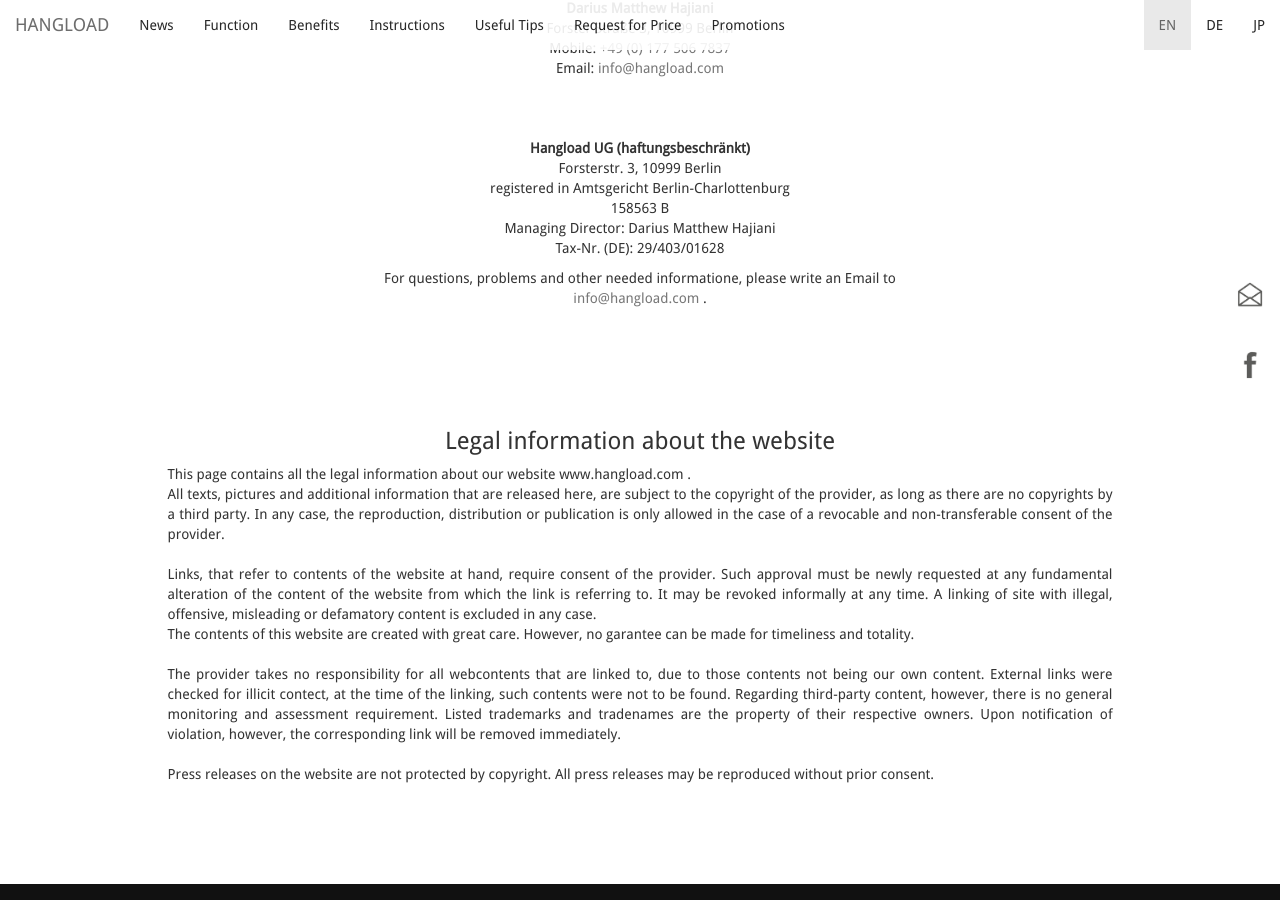
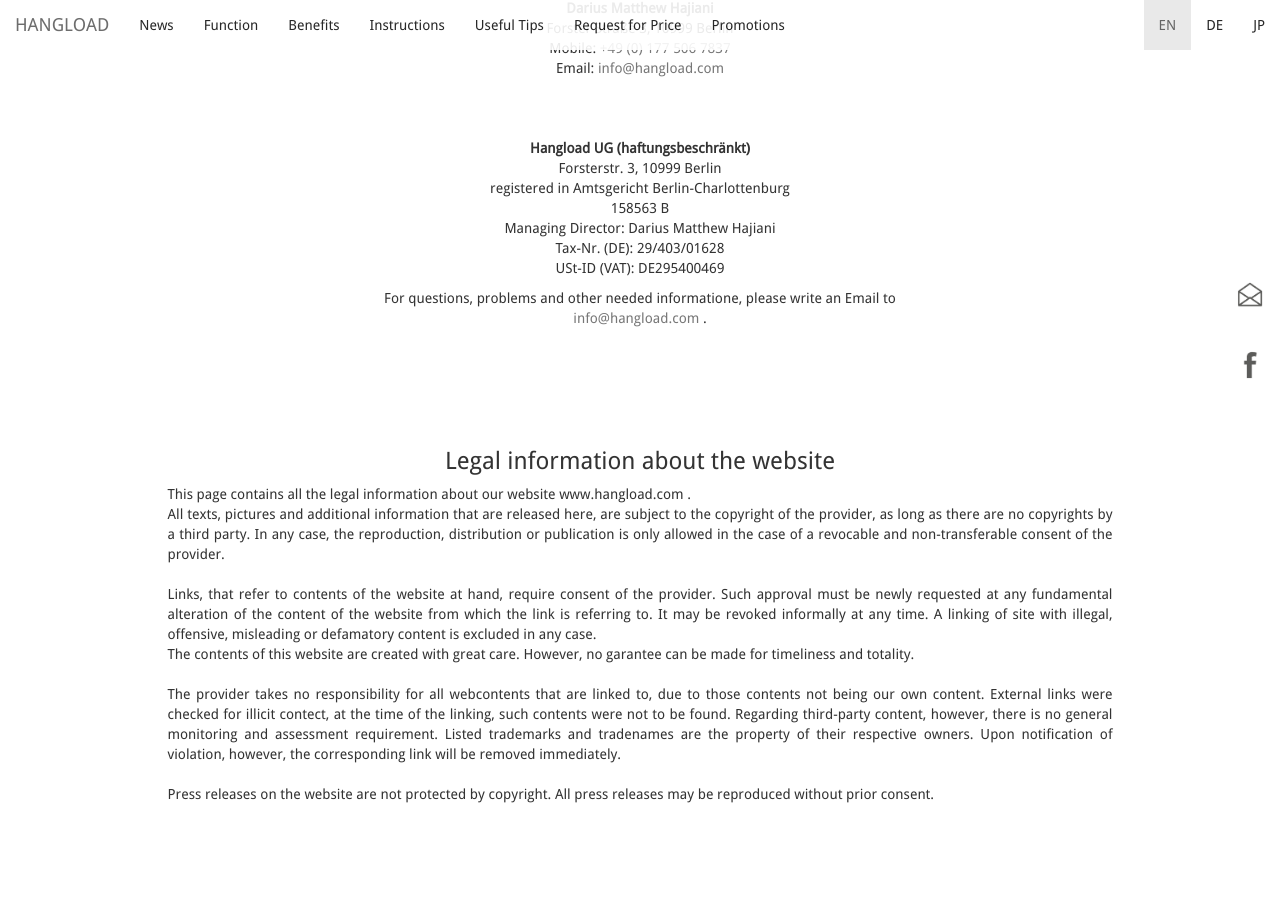
Before and after one commit to bodokaiser/hangload.com, a Jekyll site: the page built from legal.html, in a window 1280 px wide and 900 px high, scrolled down 325 px. Built offline with Jekyll 4.4.1, drawn with Linux system fonts in a browser that asks for light colours; nearby versions of some CDN libraries; library files that are not in the unit come from our copies; Markdown is read by kramdown in place of the engine named in the settings.

Commit message:
Update legal.html

```diff
--- a/legal.html
+++ b/legal.html
@@ -41,7 +41,8 @@
       <br/>
       Managing Director: Darius Matthew Hajiani
       <br/>
-      Tax-Nr. (DE): 29/403/01628
+      Tax-Nr. (DE): 29/403/01628<br />
+      USt-ID (VAT): DE295400469
       <br/>
       </p>
       <p class="text-center">
```
